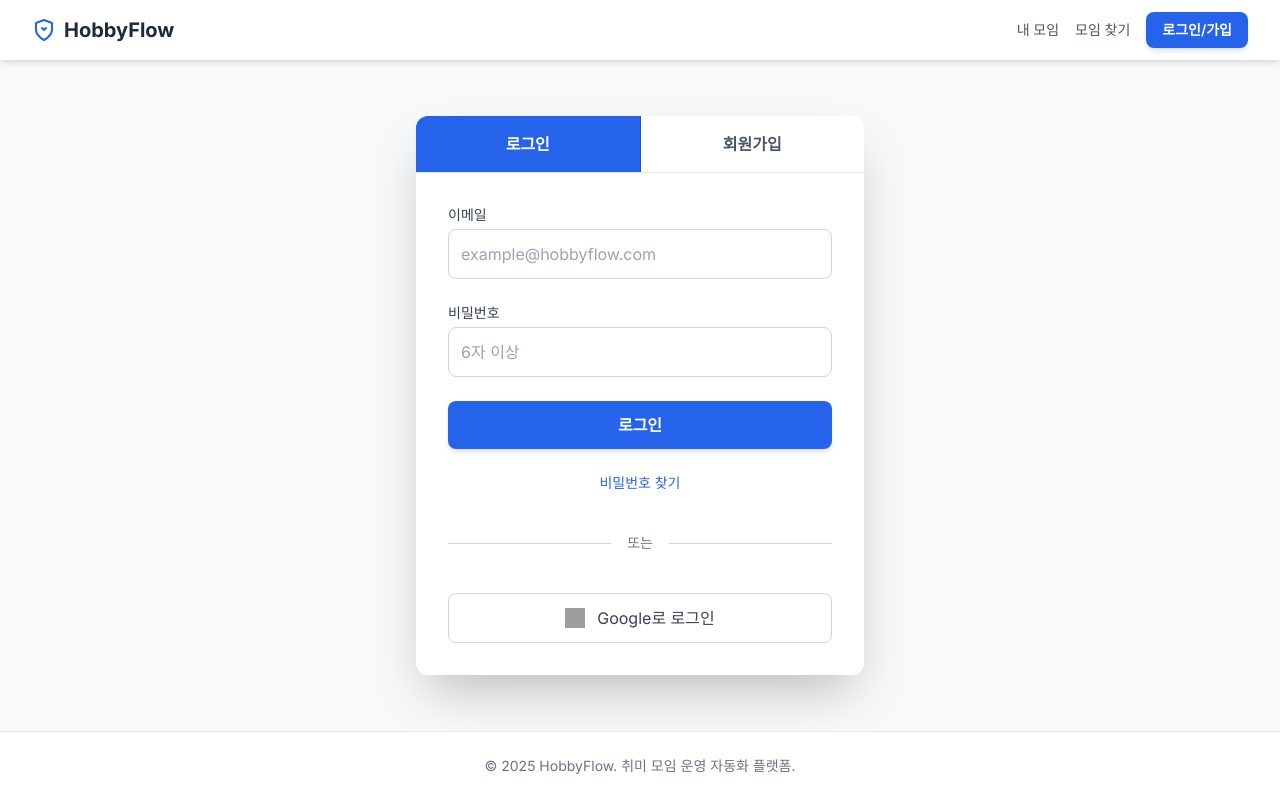
After one commit to seojin122/Wiki, a Django app: page /auth/ in a window 1280 px wide. The commit adds this page. Run offline with Django 5.2, Linux system fonts and the light colour scheme; some libraries are stand-ins or nearby versions; grey boxes are pictures that could not be loaded.

Commit message:
로그인 회원가입 UI

```diff
--- a/club_management/admin.py
+++ b/club_management/admin.py
@@ -17,7 +17,7 @@ class ClubMemberAdmin(admin.ModelAdmin):
     list_display = ('club', 'user', 'role', 'status', 'joined_at')
     list_filter = ('club', 'role', 'status')
     search_fields = ('club__name', 'user__username')
-    raw_id_fields = ('club', 'user') # 사용자/모임이 많아질 경우 효율적
+    raw_id_fields = ('club', 'user')
 
 @admin.register(Event)
 class EventAdmin(admin.ModelAdmin):
--- a/club_management/urls.py
+++ b/club_management/urls.py
@@ -1,13 +1,9 @@
 from django.urls import path
 from . import views
 
-# 앱 이름을 'club_management'으로 지정
-app_name = 'club_management'
+app_name = 'Wiki'
 
 urlpatterns = [
-    # 'http://127.0.0.1:8000/club-list/' 경로에 연결됩니다.
-    path('club-list/', views.club_discovery_view, name='discovery'),
-
-    # [TODO] 모임 상세 페이지 path('club/<int:pk>/', views.club_detail_view, name='detail'),
-    # [TODO] 모임 가입 신청 API path('club/<int:pk>/apply/', views.club_apply_api, name='apply'),
+    path('', views.club_discovery_view, name='discovery'),
+    path('auth/', views.LoginView.as_view(), name='login_page'),
 ]
--- a/club_management/views.py
+++ b/club_management/views.py
@@ -1,6 +1,11 @@
 from django.shortcuts import render
 from django.db.models import Count # 멤버 수 카운트를 위해 Count 임포트
 from .models import Club, Category, ClubMember # 필요한 모델 임포트
+from django.shortcuts import render, redirect
+from django.views import View
+from django.contrib.auth import authenticate, login, logout
+from django.contrib.auth.models import User # Django 기본 User 모델 사용 가정
+from django.contrib import messages
 
 # 모임 탐색 및 목록 페이지 (FR3.2)
 def club_discovery_view(request):
@@ -21,4 +26,93 @@ def club_discovery_view(request):
     }
 
     # templates/club_management/club_discovery.html 파일을 렌더링합니다. (경로 확인)
-    return render(request, 'club_management/club_discovery.html', context)
+    return render(request, 'club_discovery.html', context)
+
+class LoginView(View):
+    template_name = 'login_signup.html' # HTML 파일 이름
+
+    def get(self, request):
+        """로그인/회원가입 페이지를 렌더링합니다."""
+        # 로그인 성공 후 리다이렉트될 경로를 next 파라미터로 받을 수 있습니다.
+        next_url = request.GET.get('next', '/')
+        return render(request, self.template_name, {'next': next_url})
+
+    def post(self, request):
+        """로그인 폼 데이터를 처리합니다."""
+        email = request.POST.get('login-email')
+        password = request.POST.get('login-password')
+        next_url = request.POST.get('next', '/') # hidden 필드로 next 경로 받기
+
+        # 1. 이메일을 사용자 이름(username)으로 변환 (Django 기본 User 모델은 username 필드를 사용)
+        try:
+            # 이메일로 User 인스턴스 찾기 (실제로는 Custom User Model을 사용하여 email을 username으로 설정하는 것이 일반적입니다)
+            # 여기서는 편의상 email을 username처럼 사용한다고 가정하고 User를 찾아봅니다.
+            # 실제 구현 시, 이메일을 username으로 쓰거나, 별도 인증 백엔드가 필요합니다.
+            user = User.objects.get(email=email)
+            username = user.username # 찾은 사용자의 username을 사용
+        except User.DoesNotExist:
+            messages.error(request, '이메일 또는 비밀번호가 올바르지 않습니다.')
+            return render(request, self.template_name)
+
+        # 2. Django의 authenticate 함수로 사용자 인증
+        user = authenticate(request, username=username, password=password)
+
+        if user is not None:
+            # 인증 성공: login 처리
+            login(request, user)
+            messages.success(request, f'{user.username}님 환영합니다! 👋')
+            return redirect(next_url) # 성공 시 지정된 페이지로 이동
+        else:
+            # 인증 실패
+            messages.error(request, '이메일 또는 비밀번호가 올바르지 않습니다.')
+            return render(request, self.template_name)
+
+
+# 회원가입 페이지 View
+class SignupView(View):
+    template_name = 'login_signup.html'
+
+    def post(self, request):
+        """회원가입 폼 데이터를 처리합니다."""
+        email = request.POST.get('signup-email')
+        password = request.POST.get('signup-password')
+        nickname = request.POST.get('signup-nickname')
+
+        # 유효성 검사 (필수 필드 확인)
+        if not all([email, password, nickname]):
+            messages.error(request, '모든 필수 정보를 입력해주세요.')
+            return render(request, self.template_name)
+
+        # 비밀번호 길이 및 유효성 검사 (추가 필요)
+        if len(password) < 6:
+            messages.error(request, '비밀번호는 6자 이상이어야 합니다.')
+            return render(request, self.template_name)
+
+        # 이메일 중복 확인
+        if User.objects.filter(email=email).exists():
+            messages.error(request, '이미 사용 중인 이메일입니다.')
+            return render(request, self.template_name)
+
+        try:
+            # 사용자 생성 (Django의 기본 User 모델 가정)
+            # 닉네임을 username으로 사용한다고 가정합니다.
+            user = User.objects.create_user(
+                username=nickname, # 닉네임을 사용자 이름으로 설정
+                email=email,
+                password=password
+            )
+            user.first_name = nickname # 필요시 닉네임을 first_name에 저장
+            user.save()
+
+            messages.success(request, '🎉 회원가입이 성공적으로 완료되었습니다. 로그인해주세요.')
+            return redirect('login_url_name') # 회원가입 성공 후 로그인 페이지로 리다이렉트
+        except Exception as e:
+            # 기타 예외 처리
+            messages.error(request, f'회원가입 중 오류가 발생했습니다: {e}')
+            return render(request, self.template_name)
+
+# 로그아웃 함수
+def user_logout(request):
+    logout(request)
+    messages.info(request, '로그아웃되었습니다. 다시 만나요!')
+    return redirect('discovery_url_name') # 모임 찾기 페이지로 리다이렉트
--- a/config/templates/club_management/club_discovery.html
+++ b/config/templates/club_discovery.html
@@ -42,7 +42,7 @@
             <nav class="flex space-x-4">
                 <button class="text-sm font-medium text-blue-600 hover:text-blue-800 transition duration-150">내 모임</button>
                 <button class="text-sm font-medium text-gray-600 hover:text-blue-800 transition duration-150" onclick="showPage('discovery')">모임 찾기</button>
-                <button class="bg-blue-600 hover:bg-blue-700 text-white text-sm font-semibold py-2 px-4 rounded-lg shadow-md transition duration-200">로그인/가입</button>
+                <button class="bg-blue-600 hover:bg-blue-700 text-white text-sm font-semibold py-2 px-4 rounded-lg shadow-md transition duration-200" onclick="window.location.href='/auth/'">로그인/가입</button>
             </nav>
         </div>
     </header>
--- /dev/null
+++ b/config/templates/login_signup.html
@@ -0,0 +1,172 @@
+<!DOCTYPE html>
+<html lang="ko">
+<head>
+    <meta charset="UTF-8">
+    <meta name="viewport" content="width=device-width, initial-scale=1.0">
+    <title>HobbyFlow - 로그인/회원가입</title>
+    <script src="https://cdn.tailwindcss.com"></script>
+    <link rel="preconnect" href="https://fonts.googleapis.com">
+    <link rel="preconnect" href="https://fonts.gstatic.com" crossorigin>
+    <link href="https://fonts.googleapis.com/css2?family=Inter:wght@100..900&display=swap" rel="stylesheet">
+    <style>
+        /* Inter Font 적용 및 기본 스타일 설정 */
+        body {
+            font-family: 'Inter', sans-serif;
+            background-color: #f7f9fb;
+        }
+    </style>
+</head>
+<body class="min-h-screen antialiased flex flex-col">
+
+    <header class="bg-white shadow-md sticky top-0 z-50">
+        <div class="max-w-7xl mx-auto px-4 sm:px-6 lg:px-8 py-3 flex justify-between items-center">
+            <div class="flex items-center space-x-2 cursor-pointer">
+                <svg xmlns="http://www.w3.org/2000/svg" width="24" height="24" viewBox="0 0 24 24" fill="none" stroke="#2563eb" stroke-width="2" stroke-linecap="round" stroke-linejoin="round"><path d="M12 22s8-4 8-10V5l-8-3-8 3v7c0 6 8 10 8 10z"></path><path d="m14 10-2 2-2-2"></path></svg>
+                <h1 class="text-xl font-bold text-gray-800">HobbyFlow</h1>
+            </div>
+            <nav class="flex space-x-4">
+                <button class="text-sm font-medium text-gray-600 hover:text-blue-800 transition duration-150">내 모임</button>
+                <button class="text-sm font-medium text-gray-600 hover:text-blue-800 transition duration-150">모임 찾기</button>
+                <button class="bg-blue-600 hover:bg-blue-700 text-white text-sm font-semibold py-2 px-4 rounded-lg shadow-md transition duration-200">로그인/가입</button>
+            </nav>
+        </div>
+    </header>
+
+    <main class="flex-grow flex items-center justify-center p-4">
+        <div class="bg-white w-full max-w-md rounded-xl shadow-2xl overflow-hidden">
+            <div class="flex border-b border-gray-200">
+                <button id="login-tab"
+                        onclick="showTab('login')"
+                        class="flex-1 py-4 text-center font-semibold transition duration-200
+                               text-white bg-blue-600 border-r border-blue-700">
+                    로그인
+                </button>
+                <button id="signup-tab"
+                        onclick="showTab('signup')"
+                        class="flex-1 py-4 text-center font-semibold transition duration-200
+                               text-gray-600 hover:bg-gray-50">
+                    회원가입
+                </button>
+            </div>
+
+            <div class="p-8">
+                <form id="login-form" class="space-y-6">
+                    <div>
+                        <label for="login-email" class="block text-sm font-medium text-gray-700 mb-1">이메일</label>
+                        <input type="email" id="login-email" required placeholder="example@hobbyflow.com"
+                            class="w-full p-3 border border-gray-300 rounded-lg focus:ring-blue-500 focus:border-blue-500">
+                    </div>
+                    <div>
+                        <label for="login-password" class="block text-sm font-medium text-gray-700 mb-1">비밀번호</label>
+                        <input type="password" id="login-password" required placeholder="6자 이상"
+                            class="w-full p-3 border border-gray-300 rounded-lg focus:ring-blue-500 focus:border-blue-500">
+                    </div>
+
+                    <button type="submit"
+                        class="w-full bg-blue-600 hover:bg-blue-700 text-white font-bold py-3 px-6 rounded-lg shadow-md transition duration-200">
+                        로그인
+                    </button>
+
+                    <div class="text-center text-sm">
+                        <a href="#" class="text-blue-600 hover:text-blue-700 font-medium">비밀번호 찾기</a>
+                    </div>
+
+                    <div class="relative flex items-center py-4">
+                        <div class="flex-grow border-t border-gray-300"></div>
+                        <span class="flex-shrink mx-4 text-gray-500 text-sm">또는</span>
+                        <div class="flex-grow border-t border-gray-300"></div>
+                    </div>
+
+                    <button type="button" class="w-full flex items-center justify-center p-3 border border-gray-300 rounded-lg text-gray-700 hover:bg-gray-50 transition duration-150">
+                        <img src="https://cdn.jsdelivr.net/gh/devicons/devicon@latest/icons/google/google-original.svg" alt="Google logo" class="w-5 h-5 mr-3"/>
+                        Google로 로그인
+                    </button>
+                </form>
+
+                <form id="signup-form" class="space-y-6 hidden">
+                    <div>
+                        <label for="signup-email" class="block text-sm font-medium text-gray-700 mb-1">이메일 (ID)</label>
+                        <input type="email" id="signup-email" required placeholder="example@hobbyflow.com"
+                            class="w-full p-3 border border-gray-300 rounded-lg focus:ring-blue-500 focus:border-blue-500">
+                    </div>
+                    <div>
+                        <label for="signup-password" class="block text-sm font-medium text-gray-700 mb-1">비밀번호</label>
+                        <input type="password" id="signup-password" required placeholder="6자 이상"
+                            class="w-full p-3 border border-gray-300 rounded-lg focus:ring-blue-500 focus:border-blue-500">
+                    </div>
+                    <div>
+                        <label for="signup-nickname" class="block text-sm font-medium text-gray-700 mb-1">닉네임</label>
+                        <input type="text" id="signup-nickname" required placeholder="활동할 닉네임을 입력하세요"
+                            class="w-full p-3 border border-gray-300 rounded-lg focus:ring-blue-500 focus:border-blue-500">
+                    </div>
+
+                    <div class="flex items-start">
+                        <input id="terms-checkbox" type="checkbox" required class="w-4 h-4 text-blue-600 border-gray-300 rounded focus:ring-blue-500 mt-1">
+                        <label for="terms-checkbox" class="ml-2 text-sm text-gray-600">
+                            <a href="#" class="text-blue-600 hover:underline">이용약관</a> 및
+                            <a href="#" class="text-blue-600 hover:underline">개인정보처리방침</a>에 동의합니다. (필수)
+                        </label>
+                    </div>
+
+                    <button type="submit"
+                        class="w-full bg-green-600 hover:bg-green-700 text-white font-bold py-3 px-6 rounded-lg shadow-md transition duration-200">
+                        회원가입 완료
+                    </button>
+                </form>
+            </div>
+        </div>
+    </main>
+
+    <footer class="mt-auto py-6 border-t border-gray-200 bg-white">
+        <div class="max-w-7xl mx-auto px-4 sm:px-6 lg:px-8 text-center text-gray-500 text-sm">
+            © 2025 HobbyFlow. 취미 모임 운영 자동화 플랫폼.
+        </div>
+    </footer>
+
+    <script>
+        // 탭 전환 함수
+        function showTab(tabName) {
+            const loginForm = document.getElementById('login-form');
+            const signupForm = document.getElementById('signup-form');
+            const loginTab = document.getElementById('login-tab');
+            const signupTab = document.getElementById('signup-tab');
+
+            if (tabName === 'login') {
+                // 폼 전환
+                loginForm.classList.remove('hidden');
+                signupForm.classList.add('hidden');
+                // 탭 스타일 변경
+                loginTab.classList.add('text-white', 'bg-blue-600');
+                loginTab.classList.remove('text-gray-600', 'hover:bg-gray-50');
+                signupTab.classList.add('text-gray-600', 'hover:bg-gray-50');
+                signupTab.classList.remove('text-white', 'bg-blue-600');
+            } else if (tabName === 'signup') {
+                // 폼 전환
+                loginForm.classList.add('hidden');
+                signupForm.classList.remove('hidden');
+                // 탭 스타일 변경
+                signupTab.classList.add('text-white', 'bg-blue-600');
+                signupTab.classList.remove('text-gray-600', 'hover:bg-gray-50');
+                loginTab.classList.add('text-gray-600', 'hover:bg-gray-50');
+                loginTab.classList.remove('text-white', 'bg-blue-600');
+            }
+        }
+
+        // 폼 제출 이벤트 처리 (실제 API 호출이 필요함)
+        document.getElementById('login-form').addEventListener('submit', (e) => {
+            e.preventDefault();
+            alert("로그인 시도! (실제 로직 필요)");
+        });
+
+        document.getElementById('signup-form').addEventListener('submit', (e) => {
+            e.preventDefault();
+            alert("회원가입 시도! (실제 로직 필요)");
+        });
+
+        // 페이지 로드 시 초기 탭 설정
+        document.addEventListener('DOMContentLoaded', () => {
+            showTab('login');
+        });
+    </script>
+</body>
+</html>
--- a/config/urls.py
+++ b/config/urls.py
@@ -20,4 +20,5 @@ from django.urls import include, path
 urlpatterns = [
     path('admin/', admin.site.urls),
     path('', include('club_management.urls')),
+
 ]
```
